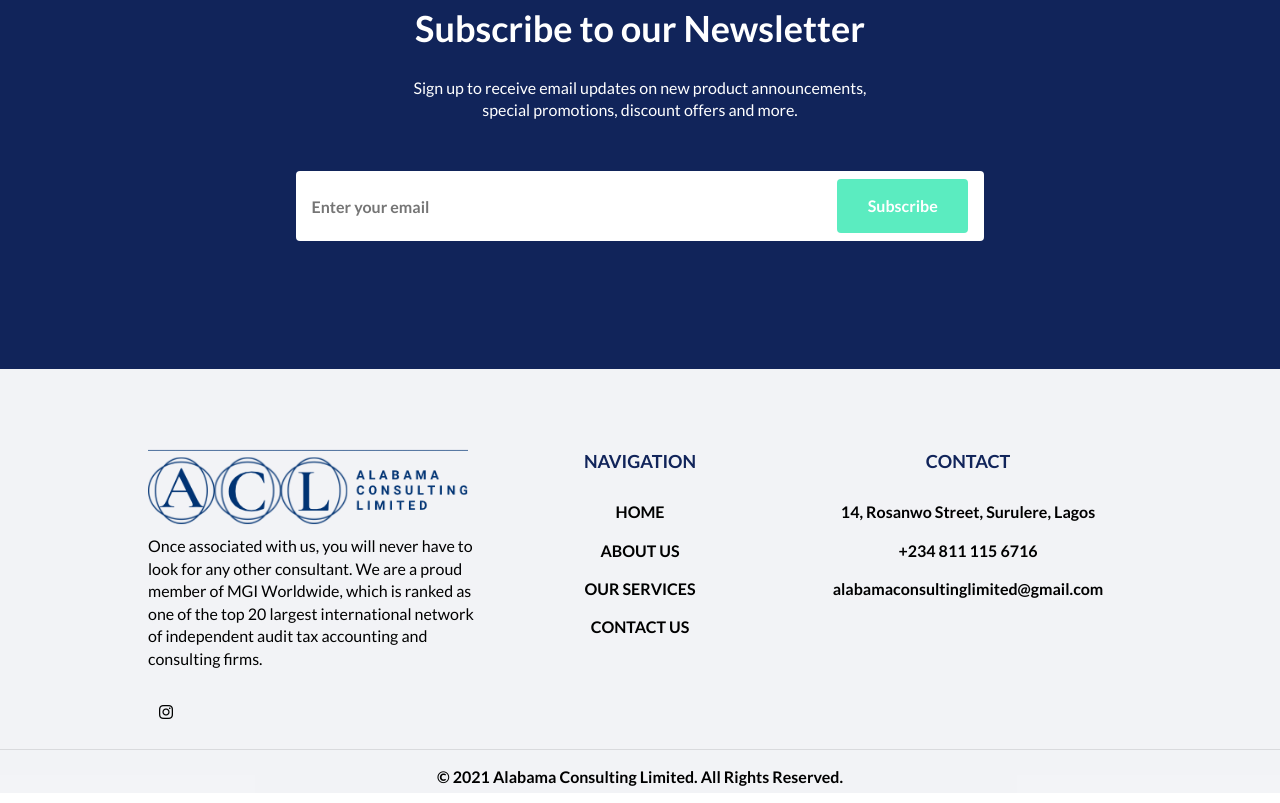
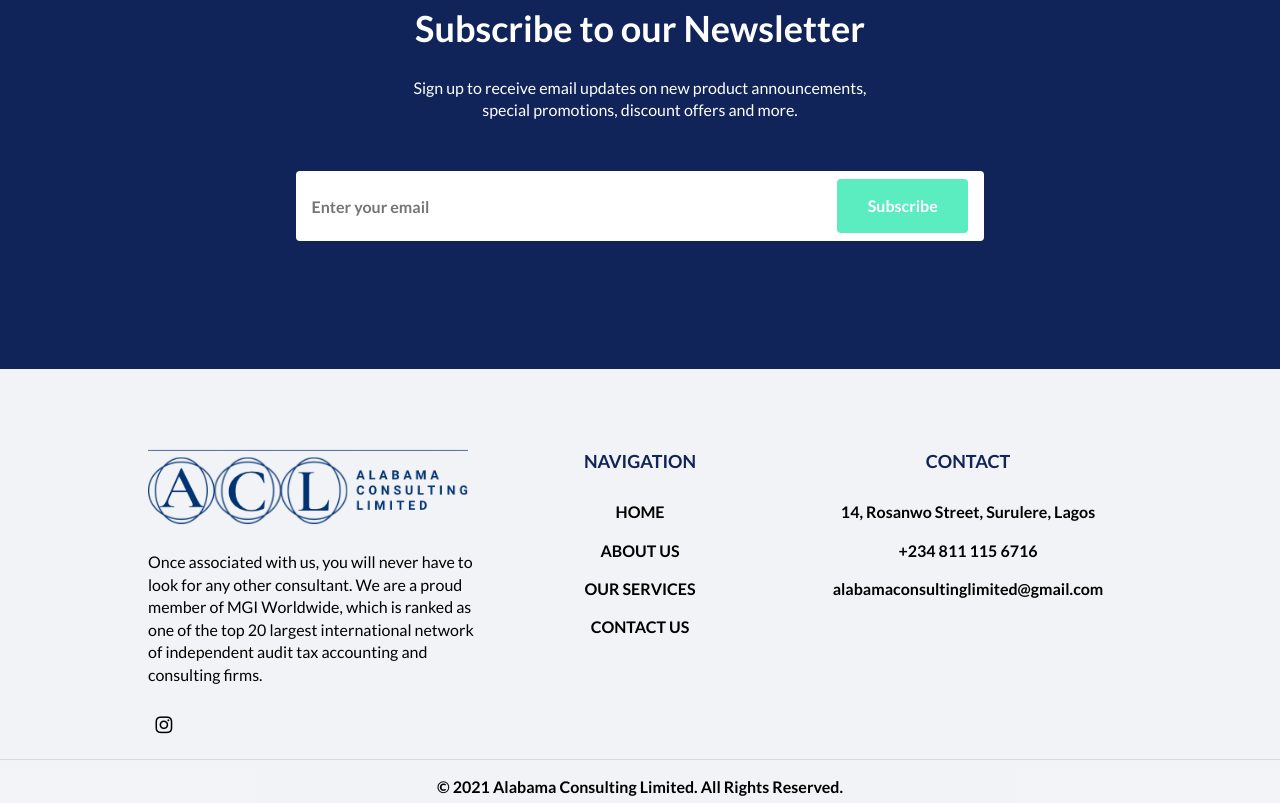
Before and after one commit to b6rav0/agency, a plain HTML site: page index.html in a window 1280 px wide. Shown: the part 4052-4855 px from the top of the page. Drawn offline with nearby package versions, Linux system fonts and the light colour scheme.

Commit message:
Adjusted footer logo spacing

```diff
--- a/assets/sass/layouts/_footer.scss
+++ b/assets/sass/layouts/_footer.scss
@@ -35,6 +35,7 @@ footer {
 
             img {
                 width: 20em;
+                margin-bottom: 16px;
             }
 
             p {
@@ -47,8 +48,10 @@ footer {
                 display: inline-grid;
                 place-items: center;
                 margin-top: 24px;
-                padding: 0 2.5%;
-                font-size: 1.125em;
+
+                i {
+                    font-size: 1.2em;
+                }
             }
 
             a:hover {
```
Also changed, not shown: assets/sass/main.css, 1 other file.
